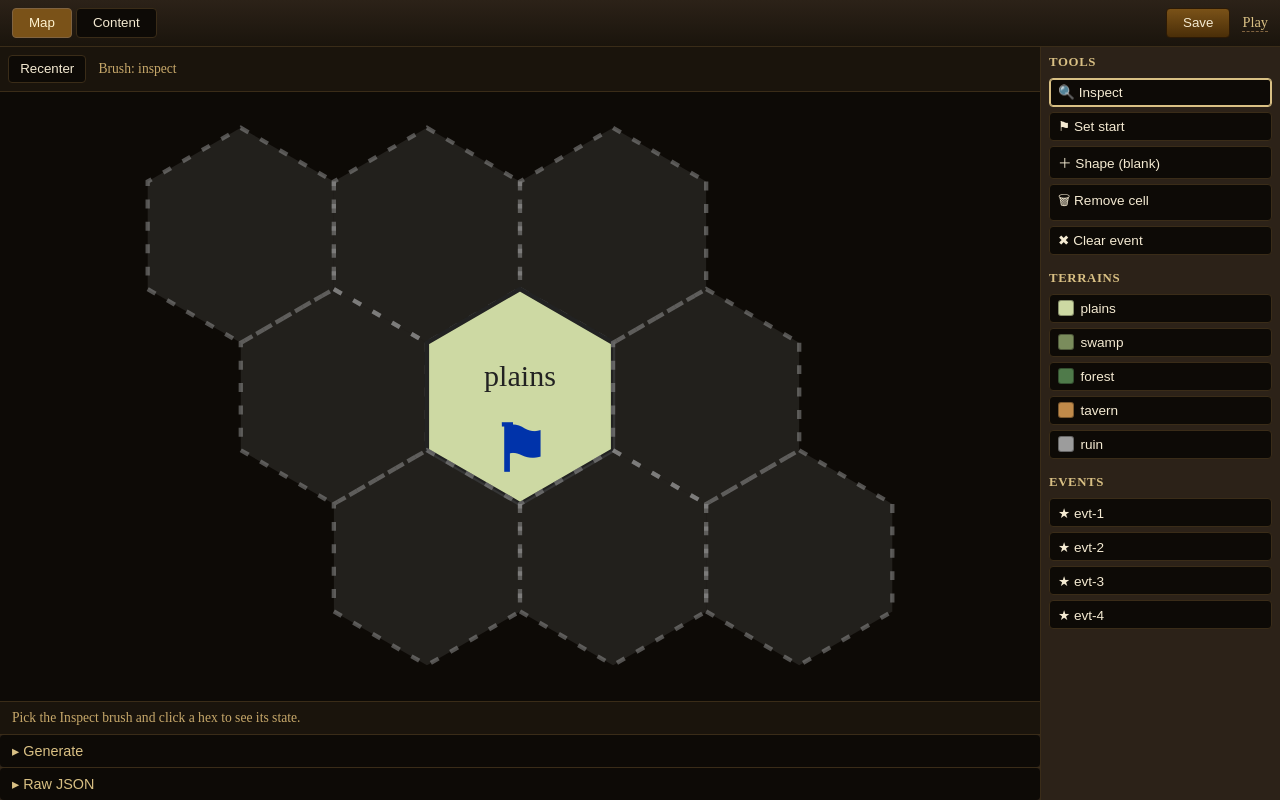
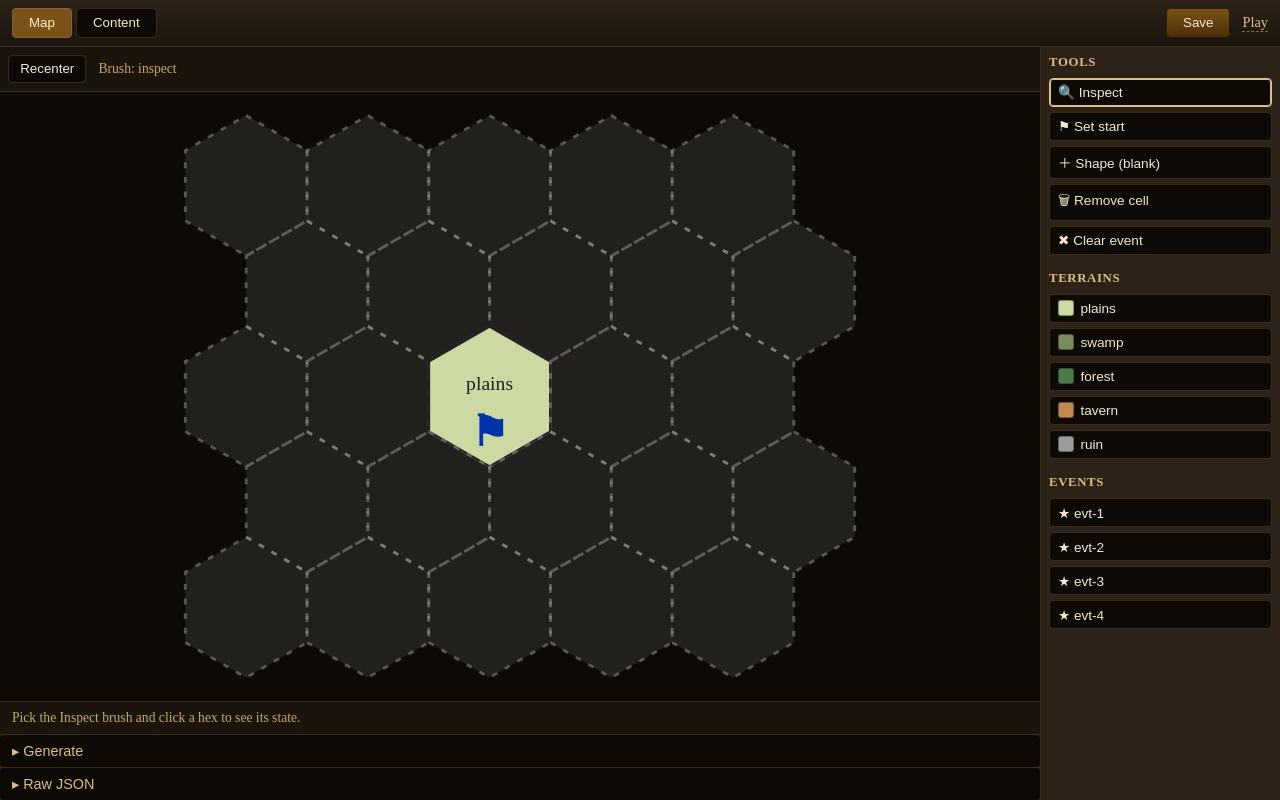
Before and after one commit to RyaguzovMichael/StoryTeller, a Vue app: page /editor in a window 1280 px wide. Built offline with nearby package versions, Linux system fonts and the light colour scheme.

Commit message:
fix: render canvas footprint not bbox
Co-Authored-By: Claude Opus 4.8 <noreply@anthropic.com>

```diff
--- a/src/components/editor/MapTab.vue
+++ b/src/components/editor/MapTab.vue
@@ -27,19 +27,14 @@ const selectedCell = computed(() => (selected.value ? store.draft.cellAt(selecte
 const renderCells = computed<HexCell[]>(() => {
   const cells: HexCell[] = []
   const seen = new Set<string>()
-  const { minQ, maxQ, minR, maxR } = store.canvas
-  for (let r = minR; r <= maxR; r++) {
-    for (let q = minQ; q <= maxQ; q++) {
-      const real = store.draft.cellAt({ q, r })
-      if (real) {
-        cells.push(real)
-        seen.add(coordKey({ q, r }))
-      } else {
-        cells.push({ q, r, terrain: '', event_id: null, is_revealed: false })
-      }
-    }
+  for (const coord of store.canvas) {
+    const key = coordKey(coord)
+    if (seen.has(key)) continue
+    seen.add(key)
+    const real = store.draft.cellAt(coord)
+    cells.push(real ?? { q: coord.q, r: coord.r, terrain: '', event_id: null, is_revealed: false })
   }
-  // Keep any real cells that fall outside the current canvas bounds.
+  // Keep any real cells that fall outside the current canvas footprint.
   for (const cell of store.draft.cells) {
     if (!seen.has(coordKey(cell))) cells.push(cell)
   }
--- a/src/editor/useScenarioEditor.ts
+++ b/src/editor/useScenarioEditor.ts
@@ -14,21 +14,9 @@ import {
   type GeneratorParams,
 } from '@/editor/scenarioGenerator'
 import { loadScenario, saveScenario } from '@/infrastructure/scenarioStorage'
-import { enumerateRect, recenterCoords, type Coord } from '@/engine/hexGrid'
+import { enumerateRect, neighborsOf, coordKey, recenterCoords, type Coord } from '@/engine/hexGrid'
 import { createRandom } from '@/engine/random'
-import type { Scenario } from '@/engine/types/scenario'
-
-// The rectangle of axial coords the editor paints over. Cells outside it are not
-// shown; coords inside it without a cell render as ghosts the author can fill.
-export interface CanvasBounds {
-  minQ: number
-  maxQ: number
-  minR: number
-  maxR: number
-}
-
-const DEFAULT_CANVAS: CanvasBounds = { minQ: -2, maxQ: 2, minR: -2, maxR: 2 }
-const CANVAS_MARGIN = 1
+import type { HexCell, Scenario } from '@/engine/types/scenario'
 
 function makeEditor(scenario: Scenario): ScenarioEditor {
   // reactive() so editor mutations re-render the UI; the editor itself is held
@@ -36,27 +24,33 @@ function makeEditor(scenario: Scenario): ScenarioEditor {
   return new ScenarioEditor(reactive(ScenarioDraft.from(scenario)) as ScenarioDraft)
 }
 
-function boundsOfCoords(coords: readonly Coord[], margin = 0): CanvasBounds {
-  if (coords.length === 0) return { ...DEFAULT_CANVAS }
-  let minQ = Infinity
-  let maxQ = -Infinity
-  let minR = Infinity
-  let maxR = -Infinity
-  for (const coord of coords) {
-    minQ = Math.min(minQ, coord.q)
-    maxQ = Math.max(maxQ, coord.q)
-    minR = Math.min(minR, coord.r)
-    maxR = Math.max(maxR, coord.r)
+// The footprint the editor paints over: an explicit list of axial coords. Coords
+// without a cell render as ghosts the author can fill. Stored as actual coords
+// (not a bounding box) so the pointy-top row offsets survive — a bbox would be
+// re-expanded into a sheared rhombus on screen.
+const DEFAULT_CANVAS = recenterCoords(enumerateRect(5, 5))
+
+// Footprint for a loaded scenario: its cells plus a one-hex halo of neighbors,
+// so the author can grow the map outward from the authored shape.
+function canvasFromCells(cells: readonly HexCell[]): Coord[] {
+  if (cells.length === 0) return [...DEFAULT_CANVAS]
+  const footprint = new Map<string, Coord>()
+  for (const cell of cells) {
+    footprint.set(coordKey(cell), { q: cell.q, r: cell.r })
+    for (const neighbor of neighborsOf(cell)) footprint.set(coordKey(neighbor), neighbor)
   }
-  return { minQ: minQ - margin, maxQ: maxQ + margin, minR: minR - margin, maxR: maxR + margin }
+  return [...footprint.values()]
 }
 
 export const useScenarioEditor = defineStore('scenarioEditor', () => {
   // The editor owns generation, so it seeds a default when storage is empty —
   // unlike the game, which refuses to invent a story.
-  const initial = loadScenario() ?? generateBlankScenario(DEFAULT_PARAMS)
+  const stored = loadScenario()
+  const initial = stored ?? generateBlankScenario(DEFAULT_PARAMS)
   const editor = shallowRef<ScenarioEditor>(makeEditor(initial))
-  const canvas = ref<CanvasBounds>(boundsOfCoords(initial.mapData.cells, CANVAS_MARGIN))
+  const canvas = ref<Coord[]>(
+    stored ? canvasFromCells(stored.mapData.cells) : [...DEFAULT_CANVAS],
+  )
 
   const draft = computed(() => editor.value.draft)
   const issues = computed(() => editor.value.draft.validate())
@@ -68,7 +62,7 @@ export const useScenarioEditor = defineStore('scenarioEditor', () => {
 
   function load(scenario: Scenario): void {
     editor.value = makeEditor(scenario)
-    canvas.value = boundsOfCoords(scenario.mapData.cells, CANVAS_MARGIN)
+    canvas.value = canvasFromCells(scenario.mapData.cells)
   }
 
   // Start over: a blank canvas sized W×H of ghosts (only the start cell authored).
@@ -76,7 +70,7 @@ export const useScenarioEditor = defineStore('scenarioEditor', () => {
     const scenario = generateBlankScenario(params)
     saveScenario(scenario)
     editor.value = makeEditor(scenario)
-    canvas.value = boundsOfCoords(recenterCoords(enumerateRect(params.mapWidth, params.mapHeight)))
+    canvas.value = recenterCoords(enumerateRect(params.mapWidth, params.mapHeight))
   }
 
   // Assign a random real terrain to every blank cell (authored cells untouched).
```
